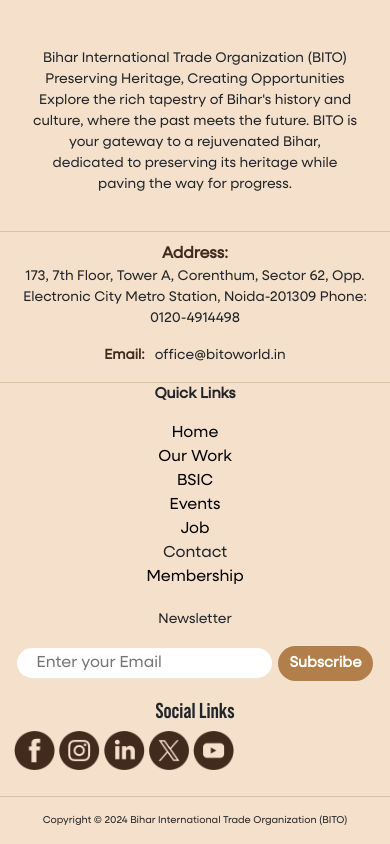
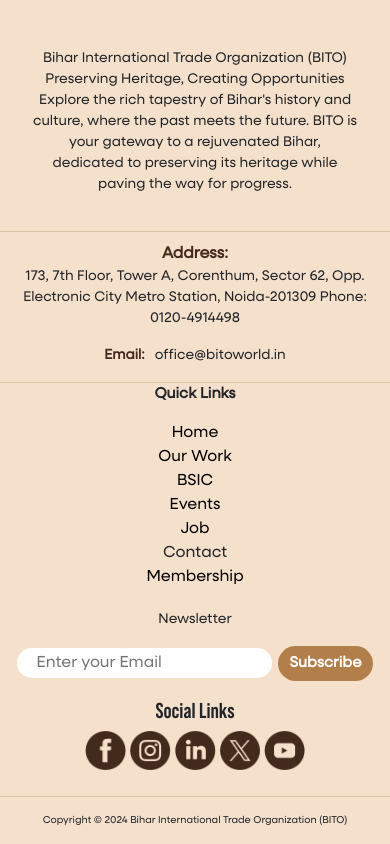
Before and after one commit to rahul8523/bitto-frontent, a React (Vite) app: page /membership in a window 390 px wide. Shown: the part 4894-5738 px from the top of the page. Built offline with nearby package versions, Linux system fonts and the light colour scheme.

Commit message:
Add files via upload

```diff
--- a/src/index.css
+++ b/src/index.css
@@ -1539,7 +1539,7 @@
       text-align: center;
    }
    .social-icons{
-      align-items: center !important;
+      justify-content: center;
    }
    .address-email-div-footer {
       padding: 10px 0px;
```
